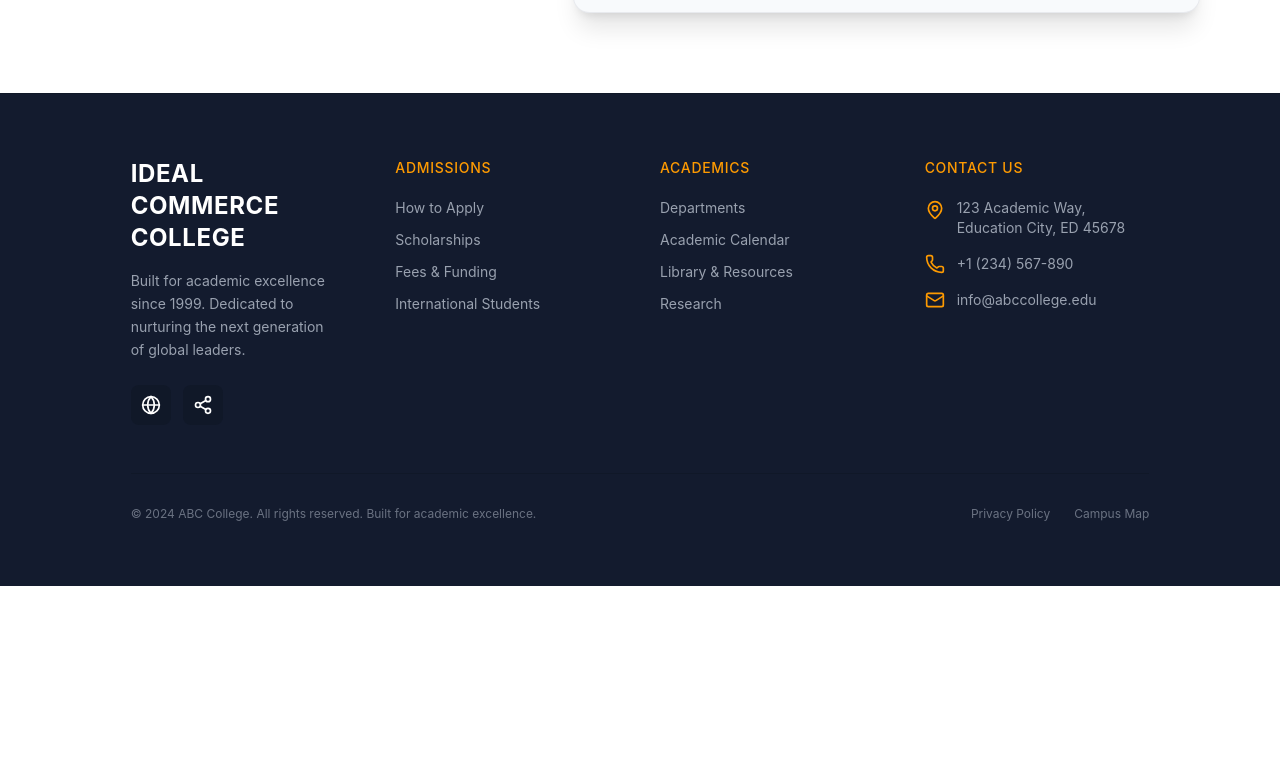
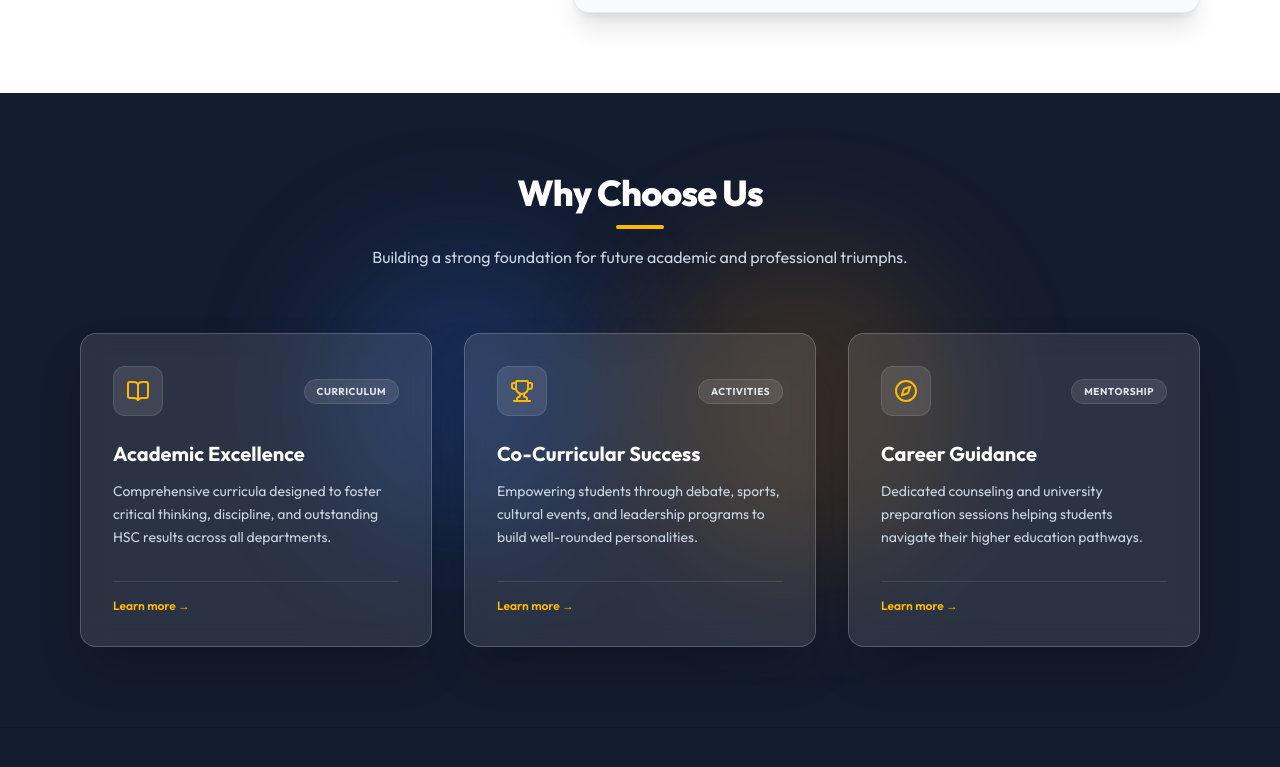
Before and after one commit to FrontFury/icc-modern-client, a React (Vite) app: page /about in a window 1280 px wide. Shown: the part 1493-2260 px from the top of the page. Before the commit the page ends 2079 px from the top, so only its background shows below. Built offline with nearby package versions, Linux system fonts and the light colour scheme.

Commit message:
Added Core Values

```diff
--- a/src/pages/About/About/About.jsx
+++ b/src/pages/About/About/About.jsx
@@ -1,4 +1,5 @@
 import AboutBanner from '../AboutBanner/AboutBanner';
+import CoreValue from '../CoreValue/CoreValue';
 import HistorySection from '../HistorySection/HistorySection';
 
 const About = () => {
@@ -6,6 +7,7 @@ const About = () => {
         <div>
             <AboutBanner></AboutBanner>
             <HistorySection></HistorySection>
+            <CoreValue></CoreValue>
         </div>
     );
 };
--- /dev/null
+++ b/src/pages/About/CoreValue/CoreValue.jsx
@@ -0,0 +1,99 @@
+import React from "react";
+import { BookOpen, Trophy, Compass } from "lucide-react";
+
+const CoreValue = () => {
+  const cards = [
+    {
+      id: 1,
+      icon: BookOpen,
+      title: "Academic Excellence",
+      description:
+        "Comprehensive curricula designed to foster critical thinking, discipline, and outstanding HSC results across all departments.",
+      badge: "Curriculum",
+    },
+    {
+      id: 2,
+      icon: Trophy,
+      title: "Co-Curricular Success",
+      description:
+        "Empowering students through debate, sports, cultural events, and leadership programs to build well-rounded personalities.",
+      badge: "Activities",
+    },
+    {
+      id: 3,
+      icon: Compass,
+      title: "Career Guidance",
+      description:
+        "Dedicated counseling and university preparation sessions helping students navigate their higher education pathways.",
+      badge: "Mentorship",
+    },
+  ];
+
+  return (
+    <section className="relative w-full min-h-[70vh] bg-secondary from-slate-900 via-blue-950 to-slate-900 py-20 px-6 md:px-12 lg:px-20 overflow-hidden flex items-center justify-center">
+
+      {/* Background Decorative Glow Blobs (To enhance the glass effect) */}
+      <div className="absolute top-1/4 left-1/4 w-72 h-72 bg-blue-500/20 rounded-full blur-3xl pointer-events-none" />
+      <div className="absolute bottom-1/4 right-1/4 w-80 h-80 bg-amber-500/15 rounded-full blur-3xl pointer-events-none" />
+
+      <div className="relative z-10 max-w-7xl mx-auto w-full">
+
+        {/* Section Title */}
+        <div className="text-center max-w-2xl mx-auto mb-16">
+          <h2 className="text-3xl md:text-4xl font-extrabold text-white tracking-tight mb-3">
+            Why Choose Us
+          </h2>
+          <div className="w-12 h-1 bg-amber-400 rounded-full mx-auto mb-4" />
+          <p className="text-slate-300 text-sm md:text-base">
+            Building a strong foundation for future academic and professional triumphs.
+          </p>
+        </div>
+
+        {/* 3 Glassmorphism Cards Grid */}
+        <div className="grid grid-cols-1 md:grid-cols-3 gap-8">
+          {cards.map((card) => {
+            const IconComponent = card.icon;
+            return (
+              <div
+                key={card.id}
+                className="group relative bg-white/10 hover:bg-white/15 backdrop-blur-md border border-white/20 rounded-2xl p-8 shadow-2xl transition-all duration-300 hover:-translate-y-2 hover:border-white/40 flex flex-col justify-between"
+              >
+                <div>
+                  {/* Top Row: Icon & Glass Badge */}
+                  <div className="flex items-center justify-between mb-6">
+                    <div className="p-3 bg-white/10 rounded-xl border border-white/10 text-amber-400 group-hover:scale-110 transition-transform duration-300">
+                      <IconComponent className="w-6 h-6" />
+                    </div>
+                    <span className="text-[10px] font-bold tracking-wider uppercase bg-white/10 text-slate-200 px-3 py-1 rounded-full border border-white/10">
+                      {card.badge}
+                    </span>
+                  </div>
+
+                  {/* Title */}
+                  <h3 className="text-xl font-bold text-white mb-3 tracking-snug">
+                    {card.title}
+                  </h3>
+
+                  {/* Description */}
+                  <p className="text-slate-300 text-sm leading-relaxed">
+                    {card.description}
+                  </p>
+                </div>
+
+                {/* Subtle Bottom Accent */}
+                <div className="mt-8 pt-4 border-t border-white/10 flex items-center justify-between">
+                  <span className="text-xs font-semibold text-amber-400 group-hover:translate-x-1 transition-transform duration-200 inline-flex items-center gap-1 cursor-pointer">
+                    Learn more &rarr;
+                  </span>
+                </div>
+              </div>
+            );
+          })}
+        </div>
+
+      </div>
+    </section>
+  );
+};
+
+export default CoreValue;
```
